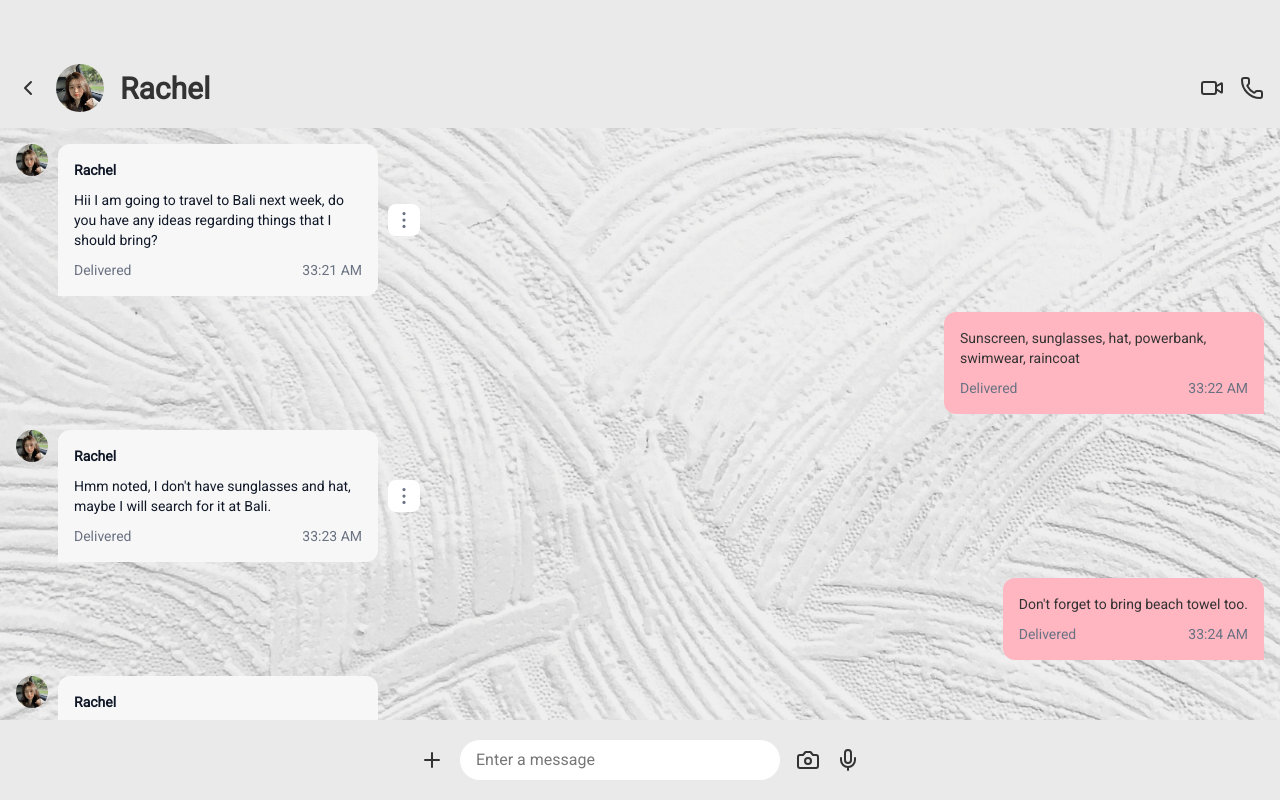
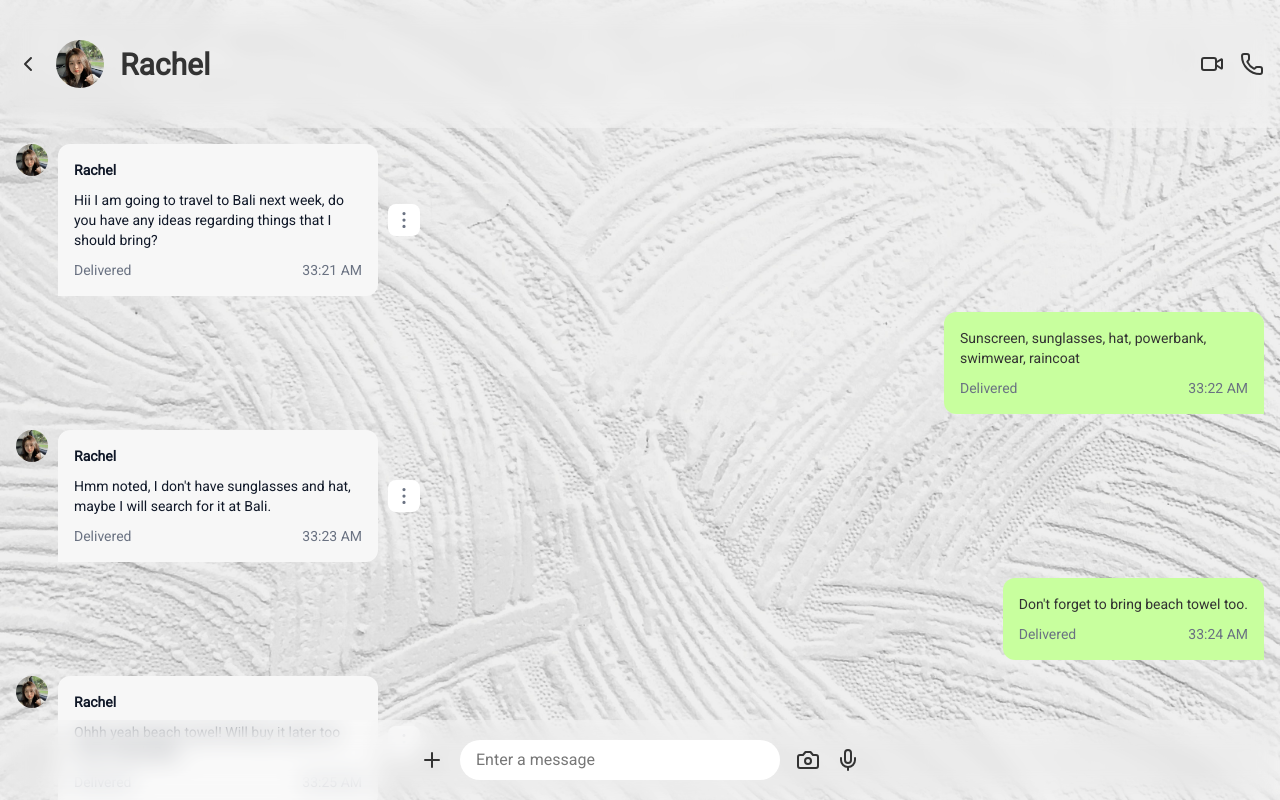
Before and after one commit to Chelle007/squiggle, a React (Vite) app: page /private-chat in a window 1280 px wide. Built offline with nearby package versions, Linux system fonts and the light colour scheme.

Commit message:
better ui fro gc and private chats

```diff
--- a/src/index.css
+++ b/src/index.css
@@ -1,13 +1,13 @@
 @import "tailwindcss";
 
 /*
-    Use the following syntax to use the custom colors in tailwind classes
+    use the following syntax to use the custom colors in tailwind classes
     bg-[var(--color-c-black-1)]
 */
 :root {
-    --color-c-green-1: #FFB6C1;
-    --color-c-green-2: #FFDDE8;
-    --color-c-green-3: #E77390;
+    --color-c-green-1: #C8FF9E;
+    --color-c-green-2: #F5FFEC;
+    --color-c-green-2: #2B3A1D;
 
     --color-c-white-1: #FFFFFF;
     --color-c-white-2: #F7F7F7;
@@ -17,11 +17,15 @@
     --color-c-black-3: #EAEAEA;
 
     --font-primary: "Roboto", "Times New Roman", serif;
+    /* --font-secondary: "Nunito", "Helvetica", sans-serif;
+    --font-tertiary: "Whisper", "Brush Script MT", cursive; */
 
-    --text-c-p1: 36px;
-    --text-c-p2: 24px;
+    --text-c-p1: 24px;
+    --text-c-p2: 20px;
     --text-c-p3: 16px;
-    --text-c-p4: 12px;
+    --text-c-p4: 14px;
+    --text-c-p5: 12px;
+    --text-c-p6: 10px;
 }
 
 @layer base {
@@ -32,24 +36,24 @@
     }
     h2 {
         font-family: var(--font-primary);
-        font-size: var(--text-2xl);
+        font-size: var(--text-3xl);
         line-height: 100%;
     }
     h3 {
         font-family: var(--font-primary);
-        font-size: var(--text-base);
+        font-size: var(--text-2xl);
     }
     h4 {
         font-family: var(--font-primary);
-        font-size: var(--text-xs);
+        font-size: var(--text-xl);
     }
     h5 {
         font-family: var(--font-primary);
-        font-size: var(--text-xs);
+        font-size: var(--text-lg);
     }
     h6 {
         font-family: var(--font-primary);
-        font-size: var(--text-xs);
+        font-size: var(--text-base);
     }
 
     p {
--- a/src/pages/PrivateChat.jsx
+++ b/src/pages/PrivateChat.jsx
@@ -47,8 +47,8 @@ export default function PrivateChat() {
     return (
         <div className="relative h-screen flex flex-col bg-cover bg-center" style={{ backgroundImage: `url(${ChatBackground})` }}>
             {/* Top bar */}
-            <div className="flex items-end h-32 p-4 bg-[var(--color-c-black-3)] bg-opacity-20">
-                <div className="flex items-center justify-between w-full">
+            <div className="fixed top-0 left-0 right-0 h-32 p-4 bg-white/30 backdrop-blur-md z-10">
+                <div className="flex items-center justify-between w-full h-full">
                     <div className="flex items-center gap-4">
                         <ChevronLeft size="24" />
                         <img
@@ -68,7 +68,7 @@ export default function PrivateChat() {
             </div>
 
             {/* Chat section */}
-            <div className="flex-1 overflow-y-auto p-4 space-y-4">
+            <div className="flex-1 overflow-y-auto px-4 pt-36 pb-24 space-y-4">
                 {messages.length === 0 ? (
                     <p className="text-center text-gray-500">No messages</p>
                 ) : (
@@ -88,7 +88,7 @@ export default function PrivateChat() {
             </div>
 
             {/* Chat input bar */}
-            <div className="sticky bottom-0 h-20 bg-[var(--color-c-black-3)] bg-opacity-20 backdrop-blur-md flex items-center justify-center gap-4 px-4">
+            <div className="fixed bottom-0 left-0 right-0 h-20 bg-white/30 backdrop-blur-md flex items-center justify-center gap-4 px-4 z-10">
                 <Plus />
                 <div className="h-10 w-80 bg-[var(--color-c-white-1)] rounded-full px-4 flex items-center">
                     <span className="text-[var(--color-c-black-2)]">Enter a message</span>
--- a/src/pages/SubGroupChat.jsx
+++ b/src/pages/SubGroupChat.jsx
@@ -52,14 +52,13 @@
     }
 ]];
 
-
 export default function PrivateChat() {
     const messages = chat_histories[0];
 
     return (
         <div className="relative h-screen flex flex-col bg-cover bg-center" style={{ backgroundImage: `url(${ChatBackground})` }}>
             {/* Top bar */}
-            <div className="flex items-end h-32 p-4 bg-[var(--color-c-black-3)] bg-opacity-20">
+            <div className="flex items-end fixed top-0 left-0 right-0 h-32 p-4 bg-white/30 backdrop-blur-md z-10">
                 <div className="flex items-center justify-between w-full">
                     <div className="flex items-center gap-4">
                         <ChevronLeft size="24" />
@@ -81,7 +80,7 @@ export default function PrivateChat() {
             </div>
 
             {/* Chat section */}
-            <div className="flex-1 overflow-y-auto p-4 space-y-4">
+            <div className="flex-1 overflow-y-auto px-4 pt-36 pb-24 space-y-4">
                 {messages.length === 0 ? (
                     <p className="text-center text-gray-500">No messages</p>
                 ) : (
@@ -101,7 +100,8 @@ export default function PrivateChat() {
             </div>
 
             {/* Chat input bar */}
-            <div className="sticky bottom-0 h-20 bg-[var(--color-c-black-3)] bg-opacity-20 backdrop-blur-md flex items-center justify-center gap-4 px-4">
+            <div className="fixed bottom-0 left-0 right-0 h-20 bg-white/30 backdrop-blur-md flex items-center justify-center gap-4 px-4 z-10">
+
                 <Plus />
                 <div className="h-10 w-80 bg-[var(--color-c-white-1)] rounded-full px-4 flex items-center">
                     <span className="text-[var(--color-c-black-2)]">Enter a message</span>
```
